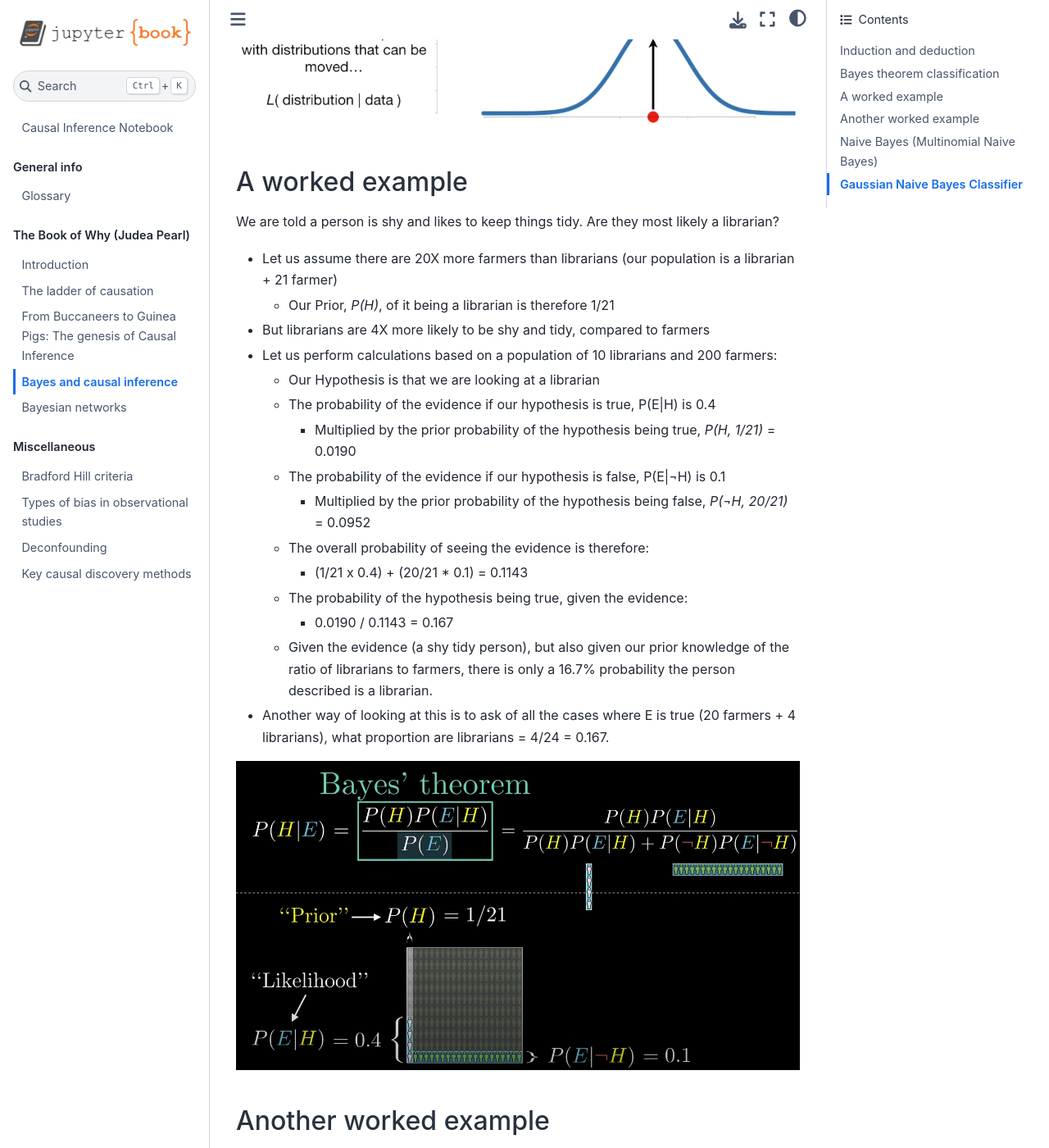
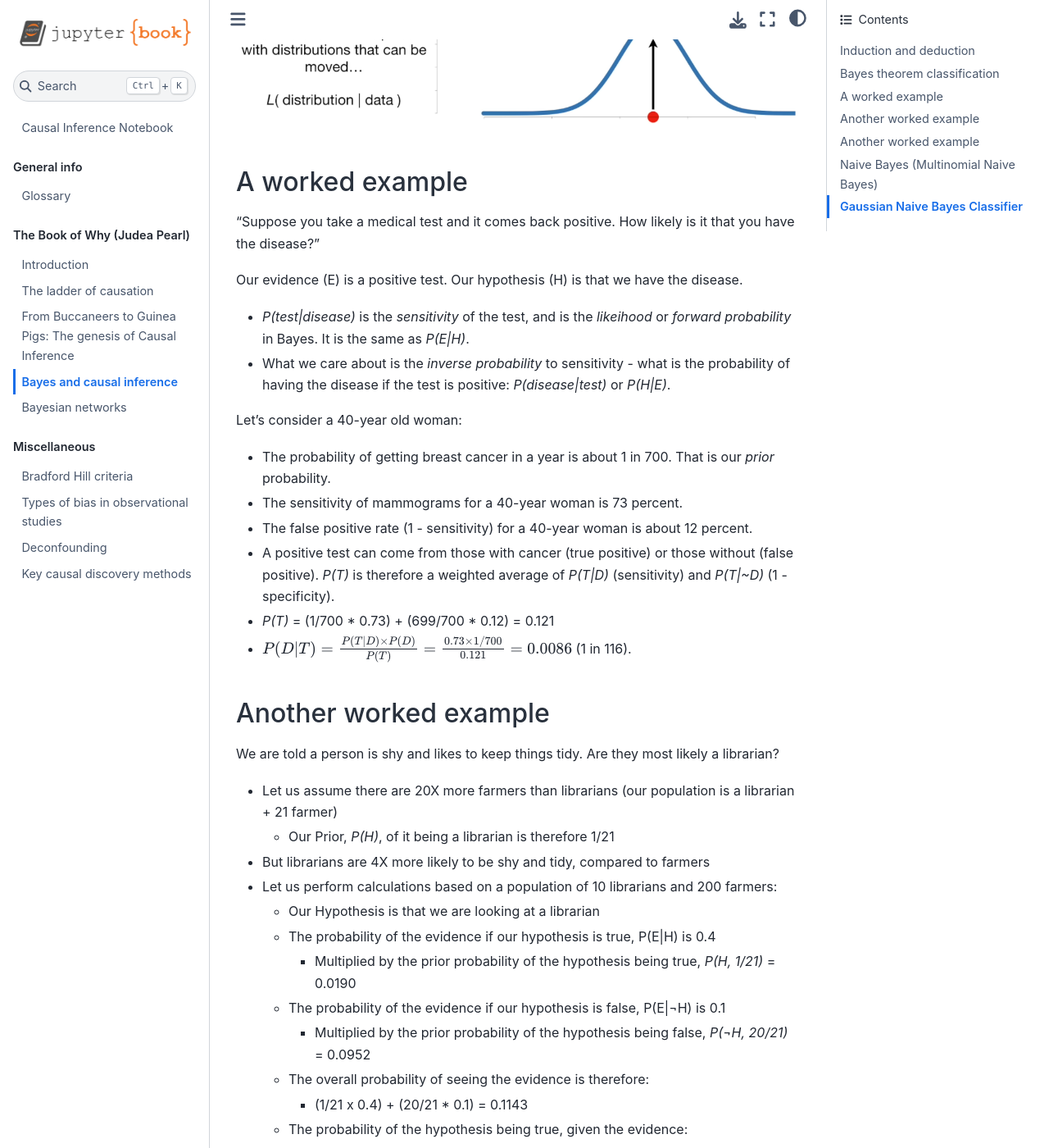
Before and after one commit to samuel-book/causal_inference_notebook, a Jupyter Book: the page built from pearl/04a_bayes_theorem.md, in a window 1280 px wide and 1400 px high, scrolled down 3249 px. Shown: the whole window at 82% size. Built offline with Jupyter Book 1.0.4 settings and Sphinx 7.4.7 and the Sphinx Book theme 1.1.4, drawn with Linux system fonts in a browser that asks for light colours; pages that are not in the unit, such as notebooks, are missing from menus.

Commit message:
Add BAYES example

```diff
--- a/pearl/04a_bayes_theorem.md
+++ b/pearl/04a_bayes_theorem.md
@@ -57,6 +57,33 @@ https://youtu.be/pYxNSUDSFH4
 
 ## A worked example
 
+"Suppose you take a medical test and it comes back positive. How likely is it that you have the disease?"
+
+Our evidence (E) is a positive test.
+Our hypothesis (H) is that we have the disease.
+
+* *P(test|disease)* is the *sensitivity* of the test, and is the *likeihood* or *forward probability* in Bayes. It is the same as *P(E|H)*.
+
+* What we care about is the *inverse probability* to sensitivity - what is the probability of having the disease if the test is positive: *P(disease|test)* or *P(H|E)*.
+
+Let's consider a 40-year old woman:
+
+* The probability of getting breast cancer in a year is about 1 in 700. That is our *prior* probability.
+
+* The sensitivity of mammograms for a 40-year woman is 73 percent.
+
+* The false positive rate (1 - sensitivity) for a 40-year woman is about 12 percent.
+
+* A positive test can come from those with cancer (true positive) or those without (false positive). *P(T)* is therefore a weighted average of *P(T|D)* (sensitivity) and *P(T|~D)* (1 - specificity).
+
+* *P(T)* = (1/700 * 0.73) + (699/700 * 0.12) = 0.121
+
+* $P(D|T) = \frac{P(T|D)\times P(D)}{P(T)} = \frac{0.73\times 1/700}{0.121} = 0.0086$ (1 in 116).
+
+
+
+## Another worked example
+
 We are told a person is shy and likes to keep things tidy. Are they most likely a librarian?
 
 * Let us assume there are 20X more farmers than librarians (our population is a librarian + 21 farmer)
@@ -96,6 +123,10 @@ We are told a person is shy and likes to keep things tidy. Are they most likely
 ![](images/bayes_worked_example_2.png)
 
 
+
+
+
+
 ## Naive Bayes (Multinomial Naive Bayes)
 
 https://youtu.be/O2L2Uv9pdDA
```
